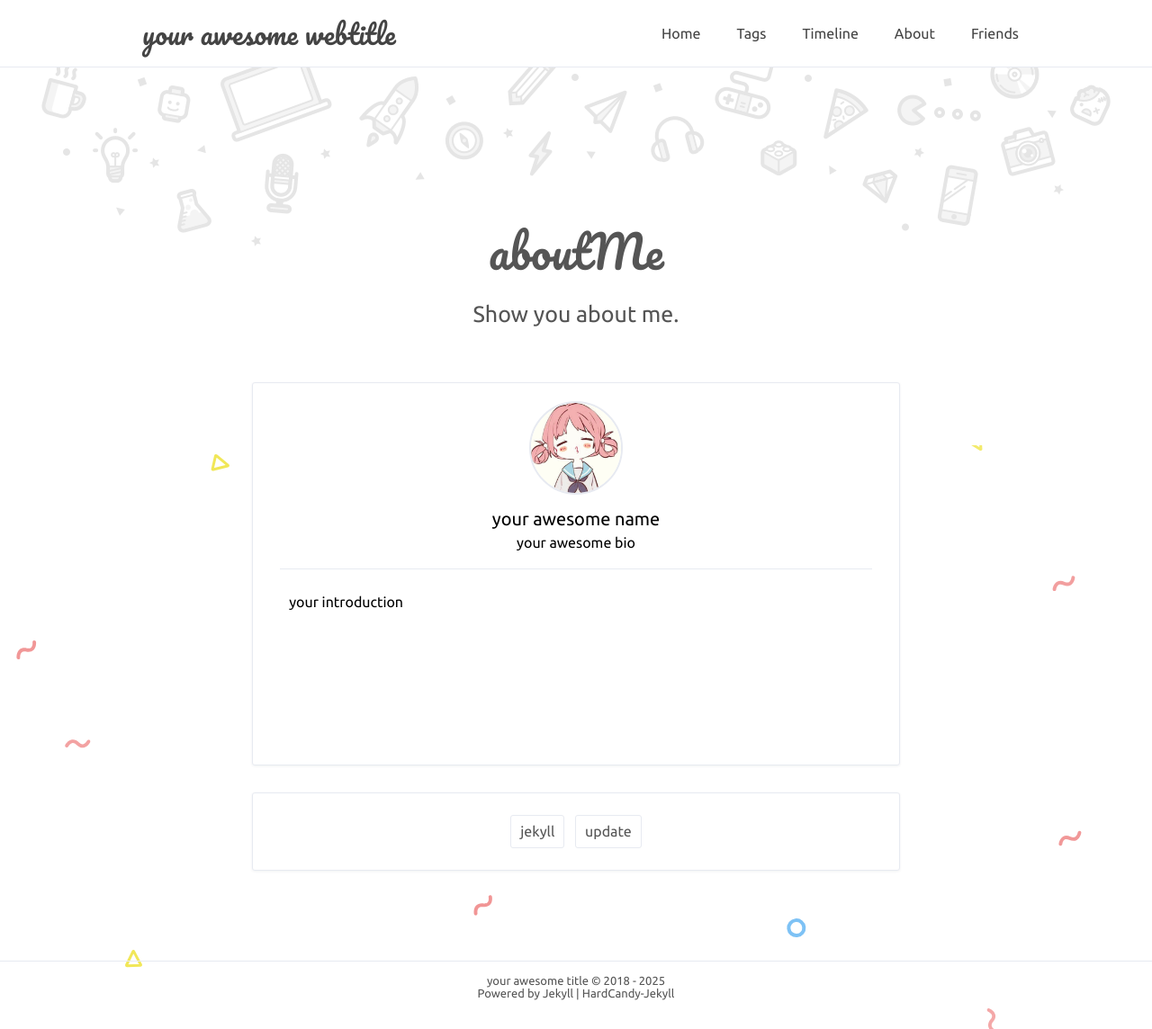
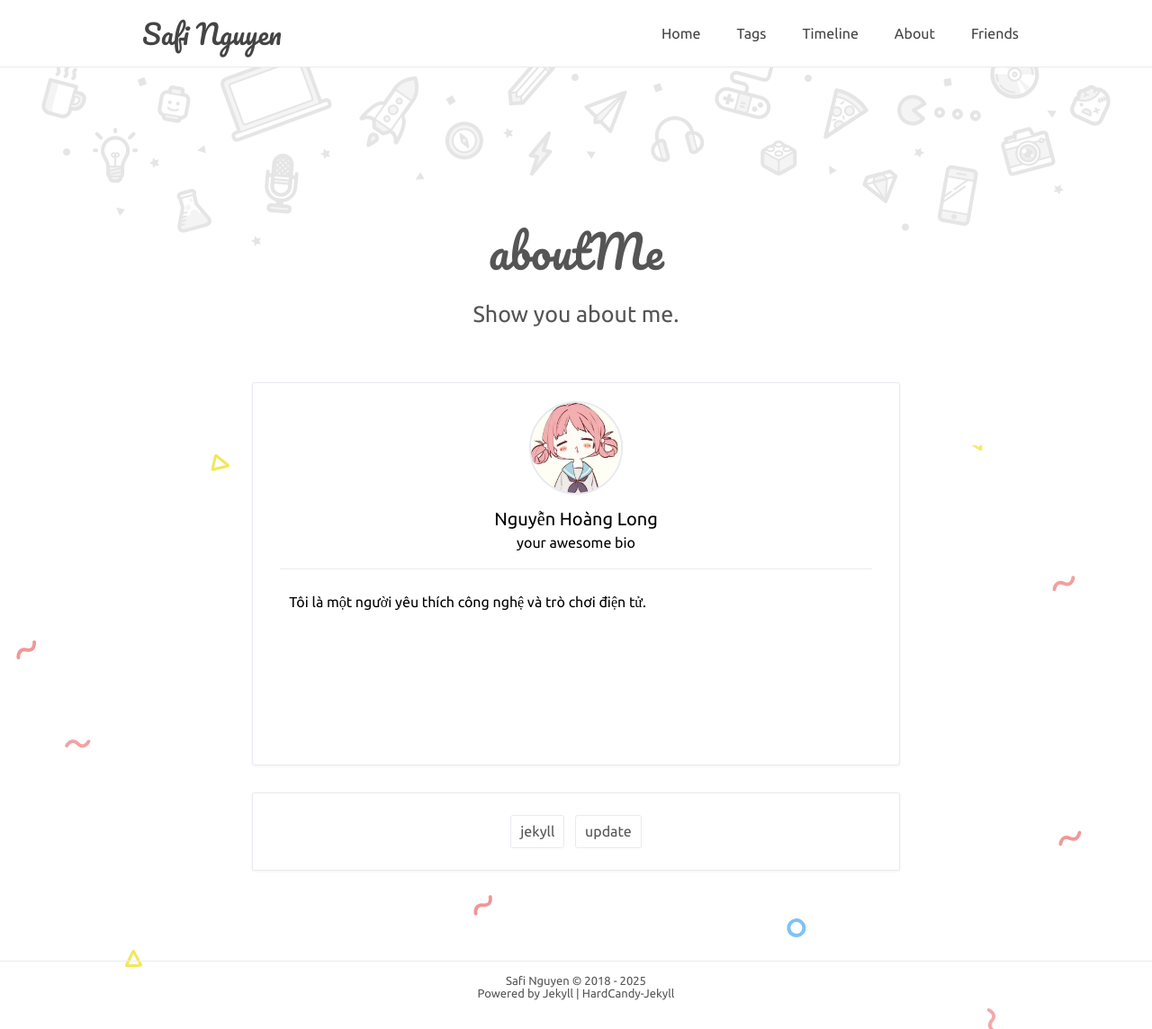
Before and after one commit to SafiNguyen/SafiNguyen.github.io, a Jekyll site: the page built from about.html, in a window 1280 px wide. Shown: the whole page at 90% size. Built offline with Jekyll 4.4.1, drawn with Linux system fonts in a browser that asks for light colours.

Commit message:
update name

```diff
--- a/_config.yml
+++ b/_config.yml
@@ -1,7 +1,7 @@
 # Site settings / Cấu hình trang
-title: 'your awesome title'
-description: 'your web description'
-keywords: 'your web keywords, another keywords'
+title: 'Safi Nguyen'
+description: 'Blog cá nhân của Nguyễn Hoàng Long'
+keywords: 'art,gaming,technology'
 url: 'https://SafiNguyen.github.io/' # your host
 baseurl: ''
 
@@ -16,12 +16,12 @@ nav:
 
 # Author / Tác giả
 author: true
-name: 'your awesome name'
-NickName: 'your awesome nickname'
-webtitle: 'your awesome webtitle'
+name: 'Nguyễn Hoàng Long'
+NickName: 'Safi'
+webtitle: 'Safi Nguyen'
 bio: 'your awesome bio'
 about: true
-aboutyou: 'your introduction'
+aboutyou: 'Tôi là một người yêu thích công nghệ và trò chơi điện tử.'
 portraits: '/assets/profile.jpeg' # path to your portrait image
 
 # SNS / Mạng xã hội
@@ -30,7 +30,7 @@ SNS-icon: # ['Facebook', 'weibo', 'qq', 'github', 'Dribbble', 'Twitter', 'instag
   mail: 'mailto:abc@gmail.com'
   weixin: '' # Đường dẫn ảnh QR WeChat của bạn
   qq: '' # Đường dẫn QR QQ hoặc link http://wpa.qq.com/msgrd?v=3&uin='yourQQ'&site=qq&menu=yes
-  github: ''
+  github: 'https://github.com/SafiNguyen'
   Codepen: ''
   weibo: ''
   instagram: ''
```
